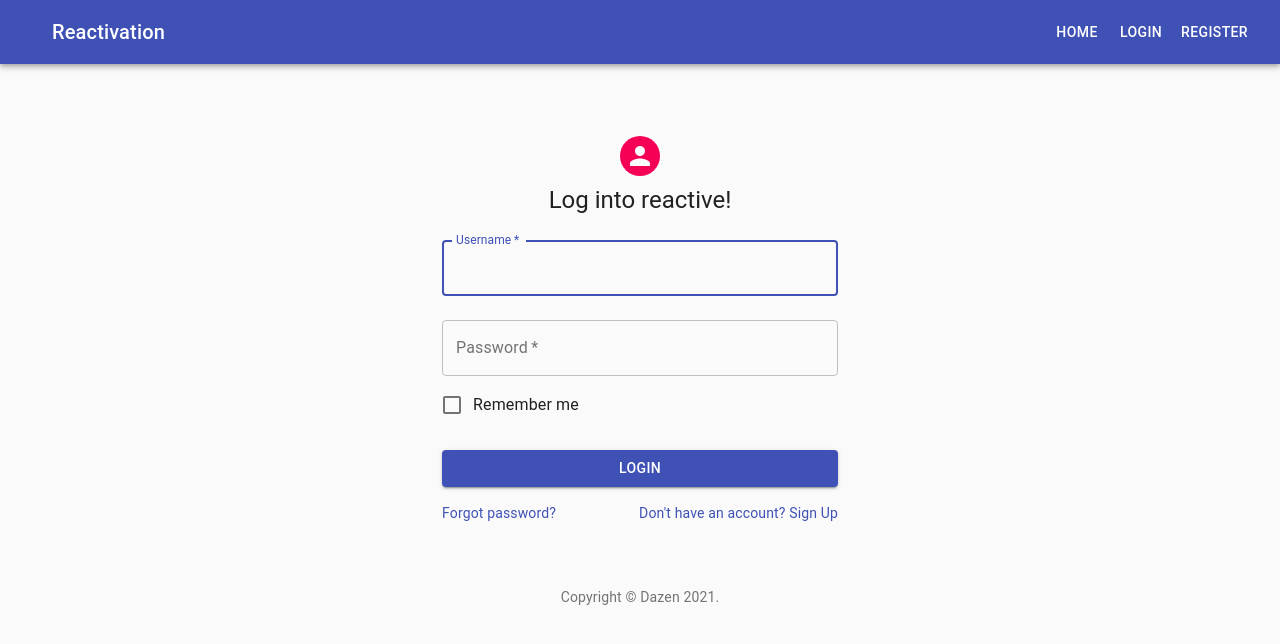
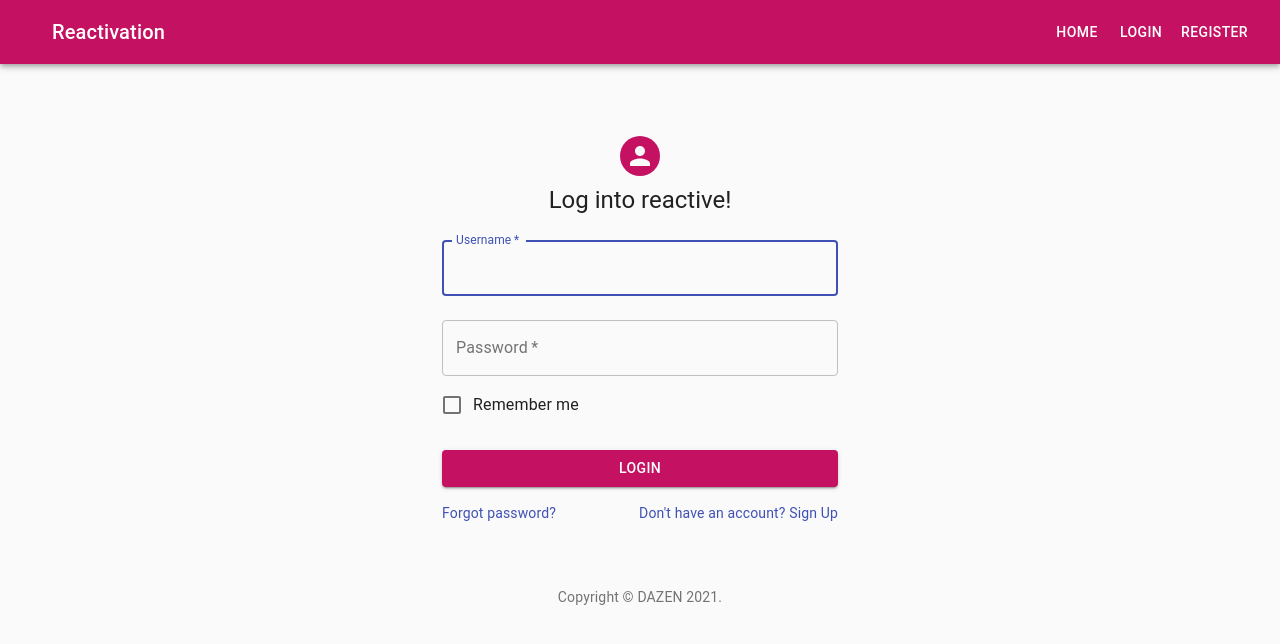
Before and after one commit to axelfj/react-sample-proj, a React (Create React App) app: page /login in a window 1280 px wide. Shown: the top 644 px of the page. Built offline with nearby package versions, Linux system fonts and the light colour scheme.

Commit message:
final v login n register working

```diff
--- a/package.json
+++ b/package.json
@@ -27,6 +27,7 @@
     "react-router-dom": "^5.2.0",
     "react-scripts": "4.0.3",
     "storybook": "^6.2.9",
+    "styled-components": "^5.2.3",
     "typescript": "^4.2.4",
     "uuid": "^8.3.2",
     "web-vitals": "^1.1.1",
@@ -61,6 +62,7 @@
   "devDependencies": {
     "@types/react-navigation": "^3.4.0",
     "@types/react-router-dom": "^5.1.7",
+    "@types/styled-components": "^5.1.9",
     "morgan": "^1.10.0",
     "the-fake-backend": "^3.5.3"
   }
--- a/src/components/home.tsx
+++ b/src/components/home.tsx
@@ -3,24 +3,55 @@ import { Nav, NavDropdown, NavItem, Navbar } from "react-bootstrap";
 import React, { CSSProperties, useEffect, useState } from "react";
 import axios, { CancelTokenSource } from "axios";
 
-interface ICat {
-  config: string[];
+import Typography from "@material-ui/core/Typography";
+import styled from "styled-components";
+
+interface ApiCat {
+  breeds: Array<any>;
   height: number;
   id: string;
   url: string;
   width: number;
 }
 
+export const Button = styled.button`
+  display: inline-block;
+  color: palevioletred;
+  font-size: 1em;
+  margin: 1em;
+  padding: 0.25em 1em;
+  border: 2px solid palevioletred;
+  border-radius: 3px;
+  display: block;
+  margin-left: auto;
+  margin-right: auto;
+`;
+
+export const Image = styled.img`
+  height: 720px;
+  max-width: 100%;
+  display: block;
+  margin-left: auto;
+  margin-right: auto;
+`;
+
+export const Header = styled.h1`
+  display: block;
+  margin-left: auto;
+  margin-right: auto;
+  text-align: center;
+`;
+
 const Home = () => {
-  const [cat, setCat] = useState<ICat>();
+  const [cat, setCat] = useState<ApiCat>();
 
   const [loading, setLoading] = React.useState<boolean>(true);
 
   const updateImage = () => {
     axios
-      .get<any>("https://api.thecatapi.com/v1/images/search", {})
-      .then((response) => {
-        setCat(response.data[0].url);
+      .get<ApiCat[]>("https://api.thecatapi.com/v1/images/search", {})
+      .then(({ data }) => {
+        setCat(data[0]);
         setLoading(false);
       })
       .catch((ex) => {
@@ -31,19 +62,19 @@ const Home = () => {
           : ex.response.status === 404
           ? "Resource Not Found"
           : "An unexpected error has occurred";
-
         setLoading(false);
+        throw error;
       });
   };
 
   return (
     <>
-      <div className="">
-        <h1>Welcome to the real reactivation!</h1>
-        <h2>Check a cat..</h2>
-        <button onClick={() => updateImage()}>Load another cat...</button>
+      <div>
+        <Header>Welcome to the real reactivation!</Header>
+        <Header>Check a cat..</Header>
+        <Button onClick={() => updateImage()}>Load a cat...</Button>
         <div>
-          <img src={`${cat}`} />
+          <Image src={`${cat ? cat.url : ""}`} />
         </div>
       </div>
     </>
--- a/src/components/login.tsx
+++ b/src/components/login.tsx
@@ -1,11 +1,4 @@
-import React, { useContext, useEffect } from "react";
-import {
-  Redirect,
-  Route,
-  BrowserRouter as Router,
-  Switch,
-  useHistory,
-} from "react-router-dom";
+import React, { useContext } from "react";
 import {
   SessionContext,
   SessionContextProvider,
@@ -24,13 +17,14 @@ import TextField from "@material-ui/core/TextField";
 import Typography from "@material-ui/core/Typography";
 import { makeStyles } from "@material-ui/core/styles";
 import { useFormik } from "formik";
+import { useHistory } from "react-router-dom";
 
 const Login = () => {
   const Copyright = () => (
     <Typography variant="body2" color="textSecondary" align="center">
       {"Copyright © "}
       <Link color="inherit" href="https://material-ui.com/">
-        Dazen
+        DAZEN
       </Link>{" "}
       {new Date().getFullYear()}
       {"."}
@@ -46,7 +40,7 @@ const Login = () => {
     },
     avatar: {
       margin: theme.spacing(1),
-      backgroundColor: theme.palette.secondary.main,
+      backgroundColor: theme.palette.secondary.dark,
     },
     form: {
       width: "100%", // Fix IE 11 issue.
@@ -54,10 +48,11 @@ const Login = () => {
     },
     submit: {
       margin: theme.spacing(3, 0, 2),
+      backgroundColor: theme.palette.secondary.dark,
     },
   }));
 
-  const [sessionContext, setSessionContext] = useContext(SessionContext);
+  const [, setSessionContext] = useContext(SessionContext);
   const history = useHistory();
 
   const classes = useStyles();
@@ -83,13 +78,13 @@ const Login = () => {
               isAuthenticated: true,
               redirectPath: "/Dashboard",
             });
+            history.push("/Dashboard");
             localStorage.setItem("user", JSON.parse(values.username));
-            history.push("/Dashboard");
           } else if (user.password !== values.password) {
             alert("Wrong password.");
           }
         } else {
-          alert("That user doesn't exists.");
+          alert("That user doesn't exist.");
         }
       } catch (err) {
         throw err;
--- a/src/components/profile.tsx
+++ b/src/components/profile.tsx
@@ -1,3 +1,4 @@
+import { Button } from "react-bootstrap";
 import { Link } from "react-router-dom";
 import React from "react";
 
@@ -7,6 +8,7 @@ const Profile = () => {
       <h1>
         <Link to="/Profile/Details">Details</Link>
       </h1>
+      <Button href="/">Logout</Button>
     </div>
   );
 };
--- a/src/components/register.tsx
+++ b/src/components/register.tsx
@@ -44,6 +44,7 @@ const useStyles = makeStyles((theme) => ({
   },
   submit: {
     margin: theme.spacing(3, 0, 2),
+    backgroundColor: theme.palette.secondary.dark,
   },
 }));
 const Register = () => {
--- a/src/components/shared/navbar.tsx
+++ b/src/components/shared/navbar.tsx
@@ -5,6 +5,7 @@ import AppBar from "@material-ui/core/AppBar";
 import Button from "@material-ui/core/Button";
 import IconButton from "@material-ui/core/IconButton";
 import { SessionContext } from "../../contexts/sessionContext";
+import { ThemeContext } from "react-navigation";
 import Toolbar from "@material-ui/core/Toolbar";
 import Typography from "@material-ui/core/Typography";
 import { useHistory } from "react-router-dom";
@@ -20,11 +21,24 @@ const useStyles = makeStyles((theme: Theme) =>
     title: {
       flexGrow: 1,
     },
+    navBar: {
+      backgroundColor: theme.palette.secondary.dark,
+    },
   })
 );
 
-export default function ButtonAppBar() {
-  const [sessionContext, setSessionContext] = useContext(SessionContext);
+export type NavItem = {
+  route: string;
+  navItem: string;
+  display: boolean;
+};
+
+interface INavbar {
+  items?: NavItem[];
+}
+
+const Navbar = ({ items = [] }: INavbar) => {
+  const [sessionContext] = useContext(SessionContext);
 
   const classes = useStyles();
   const history = useHistory();
@@ -33,7 +47,7 @@ export default function ButtonAppBar() {
     history.push(route);
   };
 
-  const items = [
+  const defaultItems = [
     { route: "/", navItem: "Home", display: !sessionContext.isAuthenticated },
     {
       route: "/Login",
@@ -59,26 +73,44 @@ export default function ButtonAppBar() {
 
   return (
     <div className={classes.root}>
-      <AppBar position="static">
+      <AppBar position="static" className={classes.navBar}>
         <Toolbar>
           <IconButton
             edge="start"
             className={classes.menuButton}
-            color="inherit"
+            color="default"
             aria-label="menu"
           ></IconButton>
           <Typography variant="h6" className={classes.title}>
             Reactivation
           </Typography>
-          {items
-            .filter(({ display }) => display)
-            .map(({ route, navItem }) => (
-              <Button color="inherit" onClick={() => setRoute(route)}>
-                {navItem}
-              </Button>
-            ))}
+          {items.length > 0
+            ? items
+                .filter(({ display }) => display)
+                .map(({ route, navItem }) => (
+                  <Button
+                    key={route}
+                    color="inherit"
+                    onClick={() => setRoute(route)}
+                  >
+                    {navItem}
+                  </Button>
+                ))
+            : defaultItems
+                .filter(({ display }) => display)
+                .map(({ route, navItem }) => (
+                  <Button
+                    key={route}
+                    color="inherit"
+                    onClick={() => setRoute(route)}
+                  >
+                    {navItem}
+                  </Button>
+                ))}
         </Toolbar>
       </AppBar>
     </div>
   );
-}
+};
+
+export default Navbar;
--- a/src/routes/privateRoutes.tsx
+++ b/src/routes/privateRoutes.tsx
@@ -11,7 +11,7 @@ const ProtectedRoute = ({
   ...routeProps
 }: ProtectedRouteProps) => {
   if (isAuthenticated) {
-    return <Route {...routeProps} children={routeProps.component} />;
+    return <Route {...routeProps}>{routeProps.component}</Route>;
   } else {
     return <Redirect to={{ pathname: authenticationPath }} />;
   }
```
Also changed, not shown: src/services/userService.ts (deleted, +0 -33 lines), 1 other file (tests, documents, lock files or other folders).
